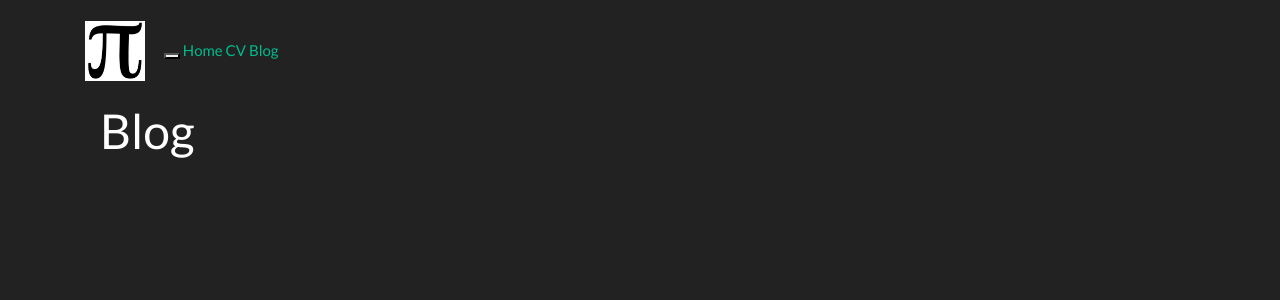
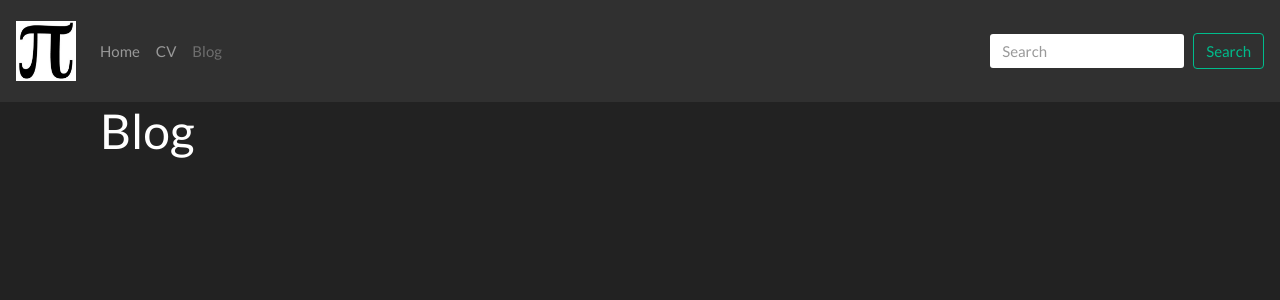
Before and after one commit to joshuamhtsang/personal_flask_website, a Flask app: page /blog in a window 1280 px wide. Shown: the top 300 px of the page. Run offline with Flask 2, Linux system fonts and the light colour scheme; some libraries are stand-ins or nearby versions.

Commit message:
html classes call updated to bootstrap 4.  Finally works and looks as beautiful as the darkly theme is meant to!

```diff
--- a/personal_flask_website/templates/layouts/base.html
+++ b/personal_flask_website/templates/layouts/base.html
@@ -21,33 +21,33 @@
     </script>
 
   </head>
-  <body>
-    <nav class="navbar navbar-default navbar-fixed-top">
-      <div class="container">
-        <div class="navbar-header">
-          <a class="navbar-brand" href="{{ url_for('page.home') }}">
-            <img src="{{ url_for('static', filename='images/pi.png') }}"
+  <body style>
+    <nav class="navbar navbar-expand-lg navbar-light bg-light">
+      <a class="navbar-brand" href="{{ url_for('page.home') }}">
+        <img src="{{ url_for('static', filename='images/pi.png') }}"
                  class="img-responsive"
                  width="60" height="60" title="JT" alt="JT"/>
-          </a>
-          <button type="button" class="navbar-toggle collapsed"
-                  data-toggle="collapse" data-target="#navbar"
-                  aria-expanded="false" aria-controls="navbar">
-            <span class="sr-only">Toggle navigation</span>
-            <span class="icon-bar"></span>
-            <span class="icon-bar"></span>
-            <span class="icon-bar"></span>
-          </button>
-          <a href="{{ url_for('page.home') }}">
-            Home
-          </a>
-          <a href="{{ url_for('page.cv') }}">
-            CV
-          </a>
-          <a href="{{ url_for('blog.index') }}">
-            Blog
-          </a>
-        </div>
+      </a>
+      <button class="navbar-toggler" type="button" data-toggle="collapse" data-target="#navbarSupportedContent" aria-controls="navbarSupportedContent" aria-expanded="false" aria-label="Toggle navigation">
+        <span class="navbar-toggler-icon"></span>
+      </button>
+
+      <div class="collapse navbar-collapse" id="navbarSupportedContent">
+        <ul class="navbar-nav mr-auto">
+          <li class="nav-item">
+            <a class="nav-link" href="{{ url_for('page.home') }}">Home<span class="sr-only">(current)</span></a>
+          </li>
+          <li class="nav-item">
+            <a class="nav-link" href="{{ url_for('page.cv') }}">CV</a>
+          </li>
+          <li class="nav-item">
+            <a class="nav-link disabled" href="{{ url_for('blog.index') }}">Blog</a>
+          </li>
+        </ul>
+        <form class="form-inline my-2 my-lg-0">
+          <input class="form-control mr-sm-2" type="search" placeholder="Search" aria-label="Search">
+          <button class="btn btn-outline-success my-2 my-sm-0" type="submit">Search</button>
+        </form>
       </div>
     </nav>
     <main class="container">
```
